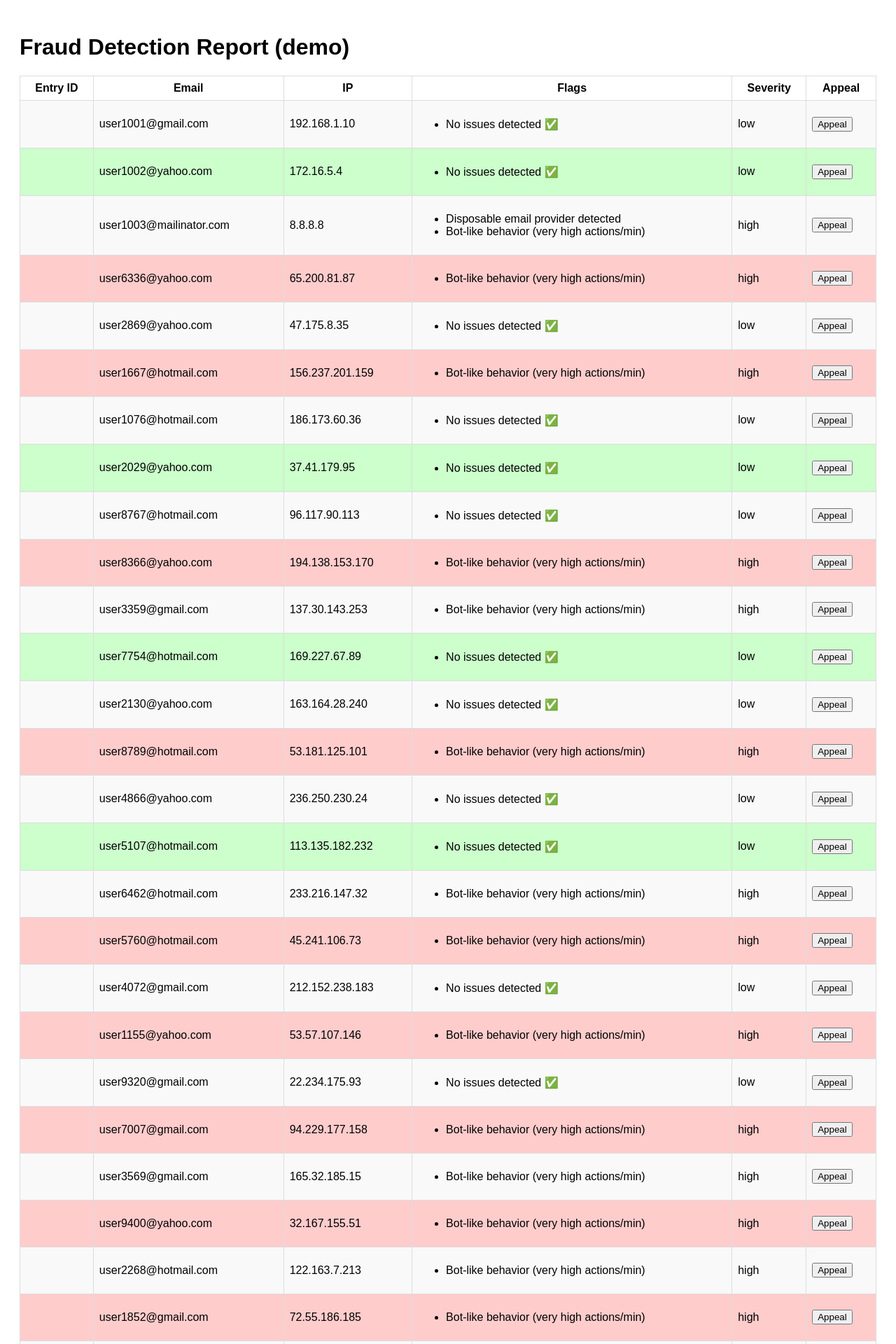
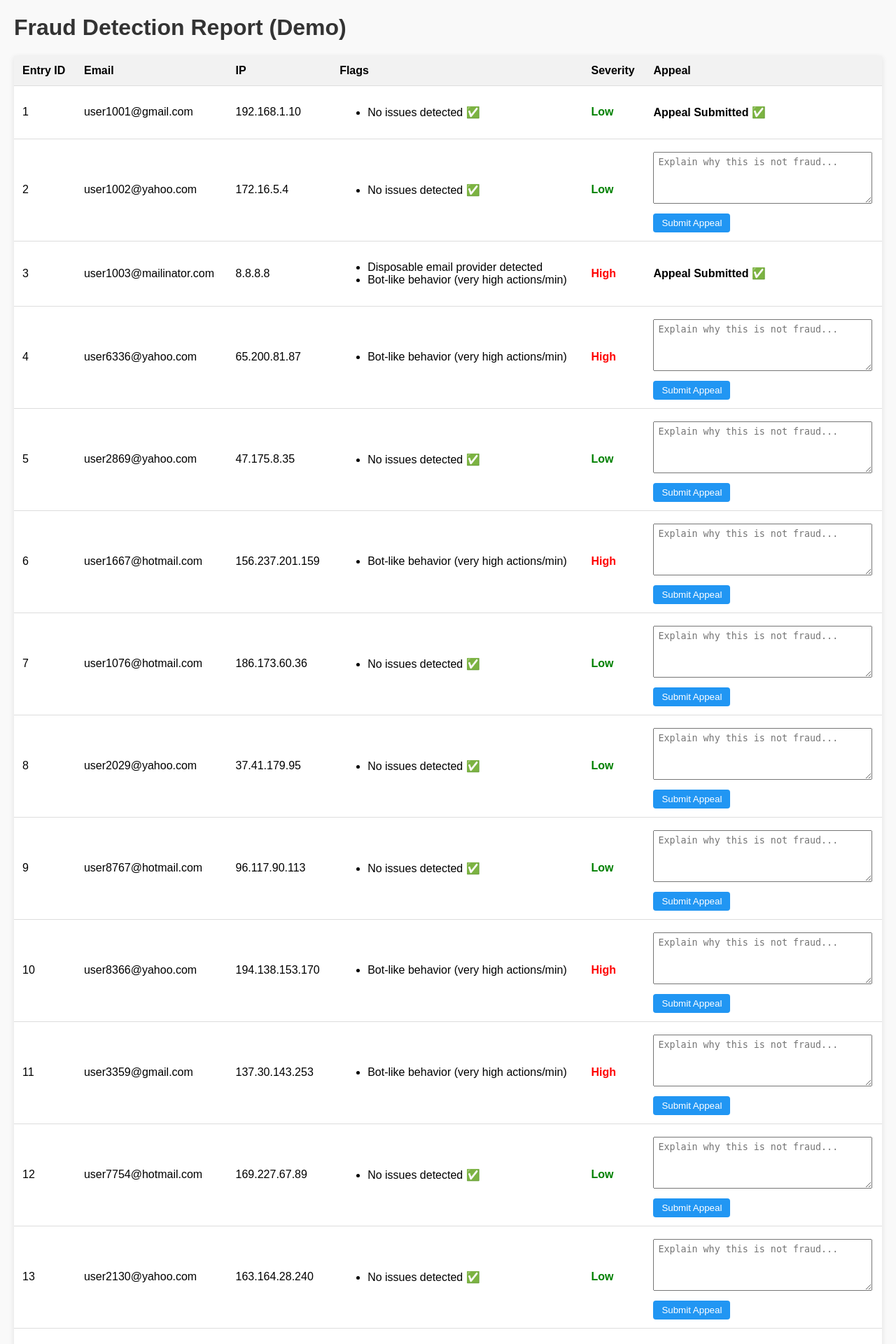
Before and after one commit to shraddhagreddy/gleam-fraud-detector, a Flask app: page / in a window 1280 px wide. Shown: the top 1920 px of the page at 70% size. Run offline with Flask 3, Linux system fonts and the light colour scheme; data that the repository does not hold is empty.

Commit message:
allowed addition of message

```diff
--- a/app.py
+++ b/app.py
@@ -1,37 +1,51 @@
-from flask import Flask, render_template
+from flask import Flask, render_template, request, redirect, url_for
 import json
 from fraud_detector import check_entry
 
 app = Flask(__name__)
 
 DATA_FILE = "data/sample_entries.json"
+APPEALS_FILE = "data/appeals.json"
+
 
 def load_entries():
-    """Load test entries from JSON file"""
     with open(DATA_FILE) as f:
         return json.load(f)
 
-@app.route("/")
-def index():
-    # Load entries
-    entries = load_entries()   # ✅ defined here
-    results = []               # ✅ defined here
+
+def load_appeals():
+    try:
+        with open(APPEALS_FILE) as f:
+            return json.load(f)
+    except FileNotFoundError:
+        return []
+
+
+def save_appeals(appeals):
+    with open(APPEALS_FILE, "w") as f:
+        json.dump(appeals, f, indent=2)
+
+
+def build_results(entries, appeals=None):
+    # Use .get("status") to avoid KeyError
+    appealed_lookup = {(a["email"], a["ip"]): a.get("status", "pending") for a in (appeals or [])}
+    results = []
 
     for i, entry in enumerate(entries, start=1):
         flags = check_entry(entry)
 
-        # If no issues found
         if not flags:
             results.append({
                 "id": i,
                 "email": entry["email"],
                 "ip": entry["ip"],
                 "flags": ["No issues detected ✅"],
-                "severity": "low"
+                "severity": "low",
+                "appealed": (entry["email"], entry["ip"]) in appealed_lookup,
+                "appeal_status": appealed_lookup.get((entry["email"], entry["ip"]))
             })
             continue
 
-        # Calculate overall severity
         severity_levels = [f[1] for f in flags]
         if "high" in severity_levels:
             overall_severity = "high"
@@ -45,10 +59,67 @@ def index():
             "email": entry["email"],
             "ip": entry["ip"],
             "flags": [f[0] for f in flags],
-            "severity": overall_severity
+            "severity": overall_severity,
+            "appealed": (entry["email"], entry["ip"]) in appealed_lookup,
+            "appeal_status": appealed_lookup.get((entry["email"], entry["ip"]))
         })
 
-    return render_template("index.html", results=results)  # ✅ pass results to template
+    return results
+
+
+
+# --- Fraud dashboard ---
+@app.route("/")
+def index():
+    entries = load_entries()
+    appeals = load_appeals()
+    results = build_results(entries, appeals)
+    return render_template("index.html", results=results)
+
+
+@app.route("/appeal", methods=["POST"])
+def appeal():
+    email = request.form["email"]
+    ip = request.form["ip"]
+    message = request.form.get("message", "")
+
+    appeals = load_appeals()
+    appeals.append({
+        "email": email,
+        "ip": ip,
+        "status": "pending",
+        "message": message
+    })
+    save_appeals(appeals)
+
+    entries = load_entries()
+    results = build_results(entries, appeals)
+
+    return render_template("index.html", results=results)
+
+
+# --- Appeals dashboard ---
+@app.route("/appeals")
+def appeals_page():
+    appeals = load_appeals()
+    return render_template("appeals.html", appeals=appeals)
+
+
+@app.route("/appeals/update", methods=["POST"])
+def update_appeal():
+    email = request.form["email"]
+    ip = request.form["ip"]
+    action = request.form["action"]
+
+    appeals = load_appeals()
+    for appeal in appeals:
+        if appeal["email"] == email and appeal["ip"] == ip:
+            appeal["status"] = "approved" if action == "approve" else "rejected"
+            break
+
+    save_appeals(appeals)
+    return redirect(url_for("appeals_page"))
+
 
 if __name__ == "__main__":
     app.run(debug=True)
--- a/data/appeals.json
+++ b/data/appeals.json
@@ -698,5 +698,26 @@
     "duplicate_email": true,
     "actions_per_minute": 3,
     "severity": "low"
+  },
+  {
+    "email": "user1003@mailinator.com",
+    "ip": "8.8.8.8",
+    "status": "approved"
+  },
+  {
+    "email": "user1001@gmail.com",
+    "ip": "192.168.1.10",
+    "status": "pending"
+  },
+  {
+    "email": "user7201@mailinator.com",
+    "ip": "51.221.157.222",
+    "status": "rejected"
+  },
+  {
+    "email": "user8789@hotmail.com",
+    "ip": "53.181.125.101",
+    "status": "rejected",
+    "message": "ip is correct"
   }
 ]
--- a/templates/index.html
+++ b/templates/index.html
@@ -1,55 +1,108 @@
-<!doctype html>
-<html>
+<!DOCTYPE html>
+<html lang="en">
 <head>
-    <meta charset="utf-8">
-    <title>Gleam Fraud Detector Demo</title>
+    <meta charset="UTF-8">
+    <title>Fraud Detection Report</title>
     <style>
-      body { font-family: Arial; padding: 20px; }
-      table { border-collapse: collapse; width: 100%; }
-      td, th { border: 1px solid #ddd; padding: 8px; }
-      tr:nth-child(even){background-color:#f9f9f9;}
-      .high { background:#ffcccc; }
-      .medium { background:#fff0b3; }
-      .low { background:#ccffcc; }
+        body {
+            font-family: Arial, sans-serif;
+            margin: 20px;
+            background: #f9f9f9;
+        }
+        h1 {
+            color: #333;
+        }
+        table {
+            width: 100%;
+            border-collapse: collapse;
+            background: white;
+            box-shadow: 0 2px 8px rgba(0,0,0,0.1);
+        }
+        th, td {
+            padding: 12px;
+            text-align: left;
+            border-bottom: 1px solid #ddd;
+        }
+        th {
+            background: #f2f2f2;
+        }
+        tr:hover {
+            background: #f5f5f5;
+        }
+        .severity-high { color: red; font-weight: bold; }
+        .severity-medium { color: orange; font-weight: bold; }
+        .severity-low { color: green; font-weight: bold; }
+        textarea {
+            width: 95%;
+            min-height: 60px;
+            margin: 6px 0;
+            resize: vertical;
+            padding: 6px;
+        }
+        button {
+            margin-top: 4px;
+            padding: 6px 12px;
+            border: none;
+            border-radius: 4px;
+            background: #2196F3;
+            color: white;
+            cursor: pointer;
+        }
+        button:disabled {
+            background: #aaa;
+            cursor: not-allowed;
+        }
+        a {
+            display: inline-block;
+            margin-top: 20px;
+            text-decoration: none;
+            color: #2196F3;
+        }
     </style>
 </head>
 <body>
-    <h1>Fraud Detection Report (demo)</h1>
+    <h1>Fraud Detection Report (Demo)</h1>
+
     <table>
-      <tr><th>Entry ID</th><th>Email</th><th>IP</th><th>Flags</th><th>Severity</th><th>Appeal</th></tr>
-      {% for r in results %}
-      <tr class="{{r.severity}}">
-        <td>{{ r.entry_id }}</td>
-        <td>{{ r.email }}</td>
-        <td>{{ r.ip }}</td>
+        <tr>
+            <th>Entry ID</th>
+            <th>Email</th>
+            <th>IP</th>
+            <th>Flags</th>
+            <th>Severity</th>
+            <th>Appeal</th>
+        </tr>
+        {% for result in results %}
+        <tr>
+            <td>{{ result.id }}</td>
+            <td>{{ result.email }}</td>
+            <td>{{ result.ip }}</td>
             <td>
-          {% if r.flags %}
-            <ul>{% for f in r.flags %}<li>{{ f }}</li>{% endfor %}</ul>
+                <ul>
+                    {% for flag in result.flags %}
+                    <li>{{ flag }}</li>
+                    {% endfor %}
+                </ul>
+            </td>
+            <td class="severity-{{ result.severity }}">
+                {{ result.severity | capitalize }}
+            </td>
+            <td>
+                {% if not result.appealed %}
+                <form action="{{ url_for('appeal') }}" method="post">
+                    <input type="hidden" name="email" value="{{ result.email }}">
+                    <input type="hidden" name="ip" value="{{ result.ip }}">
+                    <textarea name="message" placeholder="Explain why this is not fraud..." required></textarea>
+                    <button type="submit">Submit Appeal</button>
+                </form>
                 {% else %}
-            No issues
+                <strong>Appeal Submitted ✅</strong>
                 {% endif %}
-        </td>
-        <td>{{ r.severity }}</td>
-        <td>
-          <button onclick="appeal('{{ r.entry_id }}')">Appeal</button>
             </td>
         </tr>
         {% endfor %}
     </table>
 
-    <script>
-      function appeal(entryId){
-        const contact = prompt("Enter your email/phone to be contacted about the appeal");
-        const reason = prompt("Why do you think this was flagged incorrectly?");
-        fetch("/appeal", {
-          method: "POST",
-          headers: {"Content-Type": "application/json"},
-          body: JSON.stringify({entry_id: entryId, contact: contact, reason: reason, ts: new Date().toISOString()})
-        }).then(r => {
-          if(r.ok) alert("Appeal submitted — demo only.");
-          else alert("Error submitting appeal");
-        });
-      }
-    </script>
+    <a href="/appeals">📄 View Appeals Dashboard</a>
 </body>
 </html>
```
Also changed, not shown: templates/appeals.html (added, +106 -0 lines), ip_cache.sqlite. Lines whose indentation alone changed are shown as unchanged.
